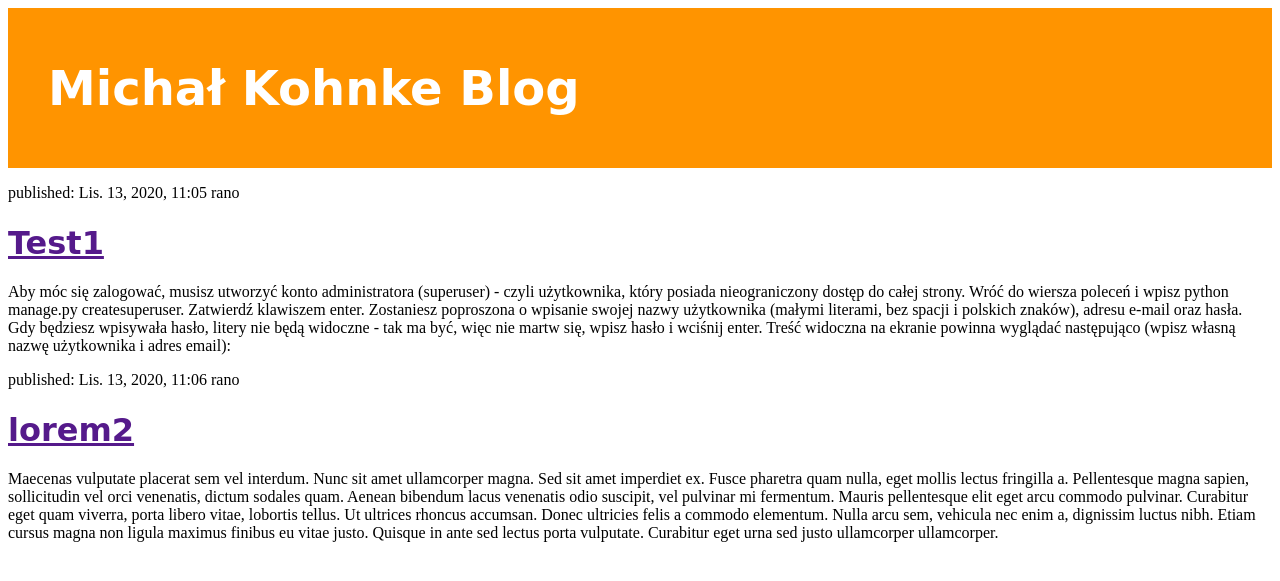
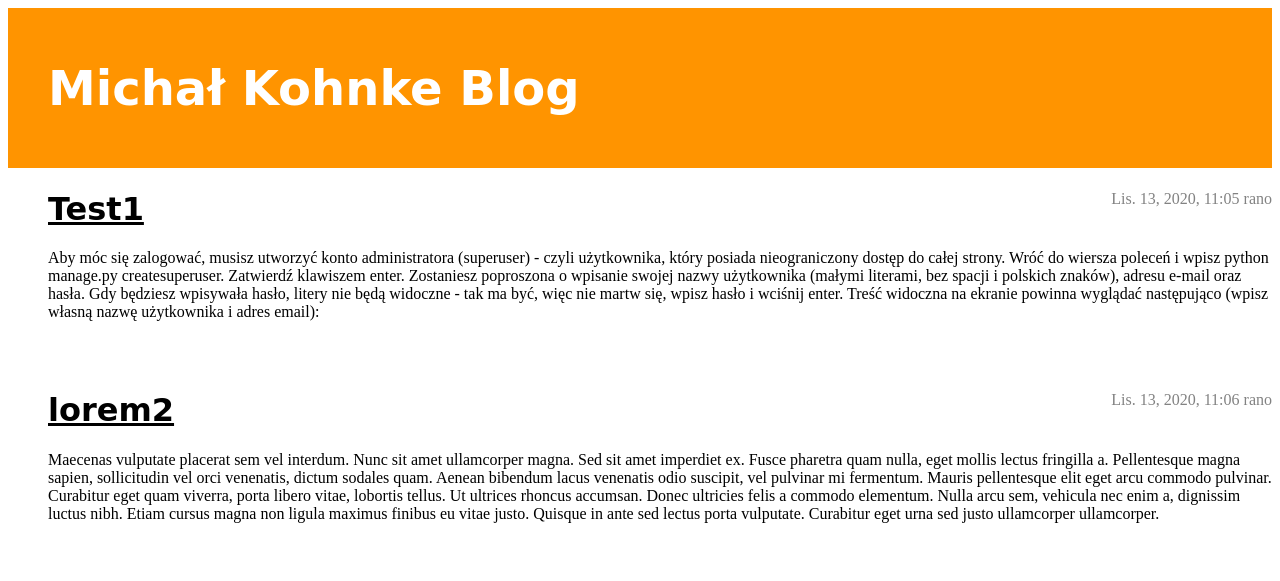
Before and after one commit to MichalKohnke/eks_projekt, a Django app: page / in a window 1280 px wide. Shown: the top 581 px of the page. Run offline with Django 3.2, Linux system fonts and the light colour scheme; data comes from the database, SQL or seed files in the repository.

Commit message:
Test html

```diff
--- a/blog/templates/blog/post_list.html
+++ b/blog/templates/blog/post_list.html
@@ -9,12 +9,20 @@
 			<h1><a href="/">Michał Kohnke Blog</a></h1>
 		</div>
 
-        {% for post in posts %}
-    <div>
-        <p>published: {{ post.published_date }}</p>
-        <h1><a href="">{{ post.title }}</a></h1>
-        <p>{{ post.text|linebreaks }}</p>
-    </div>
-{% endfor %}
+        <div class="content container">
+			<div class="row">
+				<div class="col-md-8">
+					{% for post in posts %}
+						<div class="post">
+							<div class="date">
+								{{ post.published_date }}
+							</div>
+							<h1><a href="">{{ post.title }}</a></h1>
+							<p>{{ post.text|linebreaks }}</p>
+						</div>
+					{% endfor %}
+				</div>
+			</div>
+		</div>
     </body>
 </html>
```
